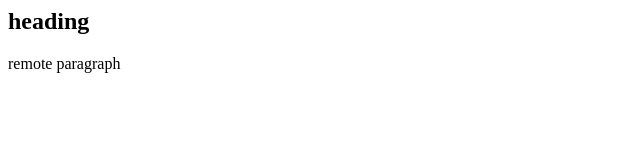
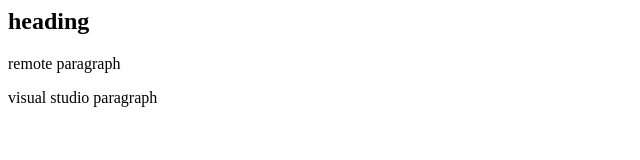
Before and after one commit to sjakdev/git-course, a plain HTML site: page index.html in a window 1280 px wide. Shown: the whole page, without its empty margins (0-640 px from the left). Drawn offline with Linux system fonts and the light colour scheme.

Commit message:
visual studio commit

```diff
--- a/index.html
+++ b/index.html
@@ -7,5 +7,6 @@
 	<body>
 		<h2>heading</h2>
 		<p>remote paragraph</p>
+		<p>visual studio paragraph</p>
 	</body>
 </html>
```
